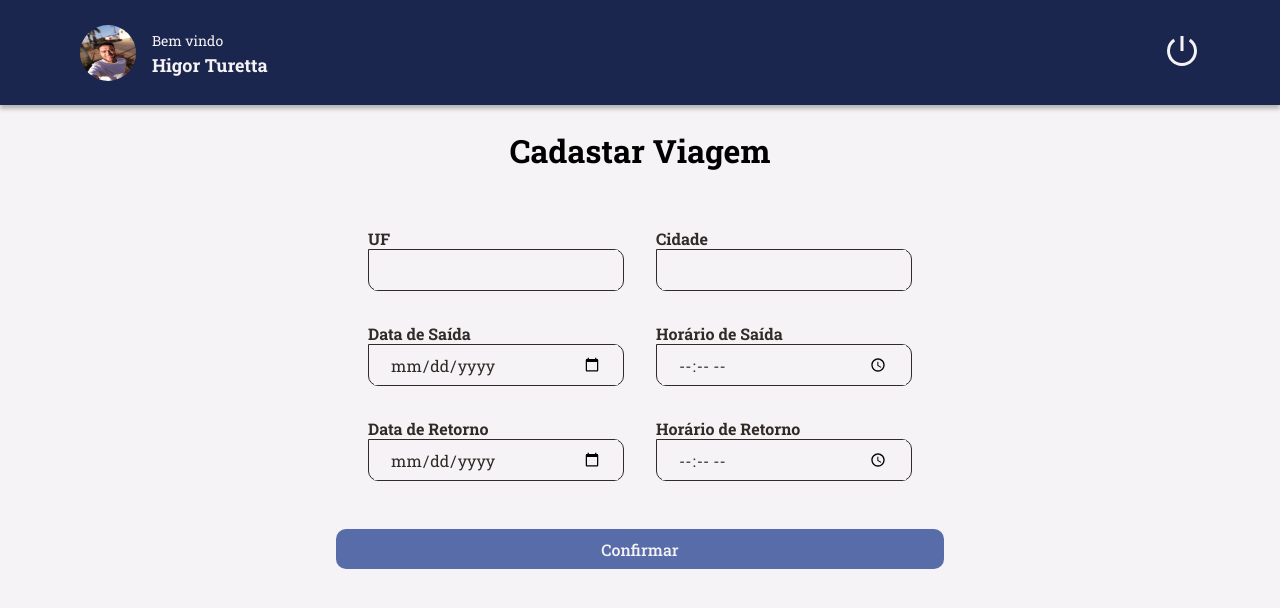
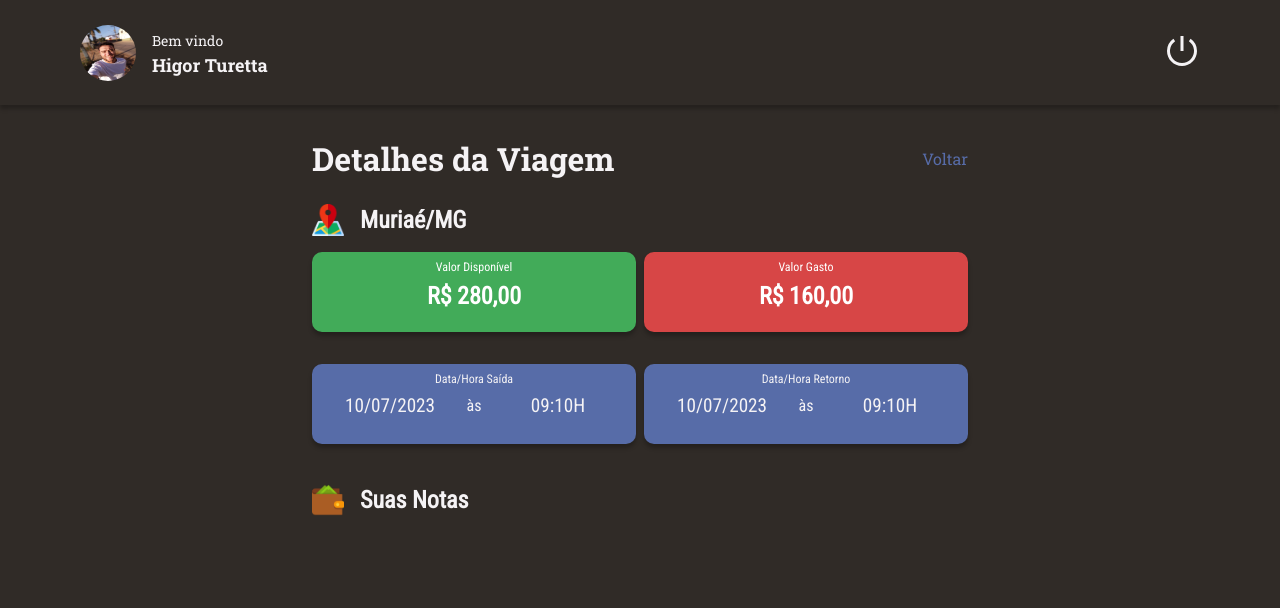
Before and after one commit to HigorTuretta/PrestaConc, a React (Vite) app: page / in a window 1280 px wide. Shown: the top 608 px of the page. Built offline with nearby package versions, Linux system fonts and the light colour scheme.

Commit message:
TripDetails

```diff
--- a/index.html
+++ b/index.html
@@ -1,12 +1,14 @@
-<!doctype html>
+<!DOCTYPE html>
 <html lang="en">
   <head>
     <meta charset="UTF-8" />
     <meta name="viewport" content="width=device-width, initial-scale=1.0" />
+    <link rel="preconnect" href="https://fonts.googleapis.com" />
+    <link rel="preconnect" href="https://fonts.gstatic.com" crossorigin />
     <link
-    href="https://fonts.googleapis.com/css2?family=DM+Sans:wght@400;700&family=Montserrat:wght@600;700&family=Roboto+Slab:wght@400;500;700&display=swap"
-    rel="stylesheet"
-  />
+      href="https://fonts.googleapis.com/css2?family=Roboto+Condensed&family=Roboto+Slab:wght@200;400;700&display=swap"
+      rel="stylesheet"
+    />
     <title>PrestaConc</title>
   </head>
   <body>
--- a/src/components/ButtonText/styles.js
+++ b/src/components/ButtonText/styles.js
@@ -3,7 +3,8 @@ import styled from "styled-components";
 export const Container = styled.button`
   background: none;
   color: ${({ theme, $isactive }) =>
-    $isactive ? theme.COLORS.BLUE_100 : theme.COLORS.BLUE_300};
+    $isactive ? theme.COLORS.BLUE_100 : theme.COLORS.GRAY_100};
   border: none;
   font-size: 16px;
+  cursor: ${({ $isactive }) => ($isactive ? "pointer" : "not-allowed")};
 `;
--- /dev/null
+++ b/src/components/DateTimeCard/index.jsx
@@ -0,0 +1,14 @@
+import { Container, InputArea } from "./styles";
+
+export function DateTimeCard({ title }) {
+  return (
+    <Container>
+      <h5>{title}</h5>
+      <InputArea>
+        <input type="text" value="10/07/2023" />
+        <p>às</p>
+        <input type="text" value="09:10H" />
+      </InputArea>
+    </Container>
+  );
+}
--- /dev/null
+++ b/src/components/DateTimeCard/styles.js
@@ -0,0 +1,44 @@
+import styled from "styled-components";
+
+export const Container = styled.div`
+  width: 100%;
+  height: 5rem;
+  padding: 0.5rem;
+  border-radius: 0.625rem;
+  background: ${({ theme }) => theme.COLORS.BLUE_100};
+  box-shadow: 0px 4px 4px 0px rgba(0, 0, 0, 0.25);
+
+  > h5 {
+    color: ${({ theme }) => theme.COLORS.WHITE};
+    text-align: center;
+    font-family: "Roboto Condensed", sans-serif;
+    font-size: 0.75rem;
+    font-style: normal;
+    font-weight: 500;
+    line-height: normal;
+    margin-bottom: 0.5rem;
+  }
+`;
+
+export const InputArea = styled.div`
+  display: flex;
+  justify-content: center;
+  align-items: center;
+  > p {
+    color: ${({ theme }) => theme.COLORS.WHITE};
+    font-family: "Roboto Condensed", sans-serif;
+    margin: 0 0.4rem;
+  }
+
+  > input {
+    color: ${({ theme }) => theme.COLORS.WHITE};
+    font-family: "Roboto Condensed", sans-serif;
+    font-size: 1.2rem;
+    background: none;
+    border: none;
+    outline: none;
+    appearance: none;
+    width: 100%;
+    text-align: center;
+  }
+`;
--- a/src/components/Header/styles.js
+++ b/src/components/Header/styles.js
@@ -1,11 +1,10 @@
 import styled from "styled-components";
-import { Link } from "react-router-dom";
 export const Container = styled.header`
   grid-area: header;
   height: 105px;
   width: 100%;
   box-shadow: 0px 4px 4px rgba(0, 0, 0, 0.25);
-  background-color: ${({ theme }) => theme.COLORS.BLUE_300};
+  background-color: ${({ theme }) => theme.COLORS.BACKGROUND_900};
 
   display: flex;
   justify-content: space-between;
--- /dev/null
+++ b/src/components/ValueCard/index.jsx
@@ -0,0 +1,10 @@
+import { Container } from "./styles";
+
+export function ValueCard({ title, value, IsRed = false }) {
+  return (
+    <Container $isred={IsRed}>
+      <h5>{title}</h5>
+      <h1>R$ {value}</h1>
+    </Container>
+  );
+}
--- /dev/null
+++ b/src/components/ValueCard/styles.js
@@ -0,0 +1,30 @@
+import styled from "styled-components";
+
+export const Container = styled.div`
+  width: 100%;
+  height: 5rem;;
+  padding: 0.5rem;
+  border-radius: 0.625rem;
+  background: ${({$isred}) => $isred ? '#D74646':'#42AB59'};
+  box-shadow: 0px 4px 4px 0px rgba(0, 0, 0, 0.25);
+
+  > h1 {
+    color: #fff;
+    text-align: center;
+    font-family: "Roboto Condensed", sans-serif;
+    font-size: 1.5rem;
+    font-style: normal;
+    font-weight: 700;
+    line-height: normal;
+  }
+  > h5 {
+    color: #fff;
+    text-align: center;
+    font-family: "Roboto Condensed", sans-serif;
+    font-size: 0.75rem;
+    font-style: normal;
+    font-weight: 500;
+    line-height: normal;
+    margin-bottom: 0.5rem;
+  }
+`;
--- a/src/main.jsx
+++ b/src/main.jsx
@@ -3,14 +3,14 @@ import ReactDOM from "react-dom/client";
 import { ThemeProvider } from "styled-components";
 import GlobalStyles from "./styles/global";
 import theme from "./styles/theme";
-import {CadTrip} from './pages/CadTrip'
+import {TripDetails} from './pages/TripDetails'
 
 
 ReactDOM.createRoot(document.getElementById("root")).render(
   <React.StrictMode>
     <ThemeProvider theme={theme}>
       <GlobalStyles />
-      <CadTrip />
+      <TripDetails />
     </ThemeProvider>
   </React.StrictMode>
 );
--- /dev/null
+++ b/src/pages/TripDetails/index.jsx
@@ -0,0 +1,39 @@
+import { Container, Title, CardArea } from "./styles";
+import { Header } from "../../components/Header";
+import { ButtonText } from "../../components/ButtonText";
+import { ValueCard } from "../../components/ValueCard";
+import { DateTimeCard } from "../../components/DateTimeCard";
+import mapIcon from "../../assets/map.png";
+import walletIcon from "../../assets/wallet.png";
+
+export function TripDetails() {
+  return (
+    <Container>
+      <Header />
+      <main>
+        <Title>
+          <h1>Detalhes da Viagem</h1>
+          <ButtonText title="Voltar" isAtive />
+        </Title>
+        <Title>
+          <h2>
+            <img src={mapIcon} alt="Icone de Mapa" /> Muriaé/MG
+          </h2>
+        </Title>
+        <CardArea>
+          <ValueCard title="Valor Disponível" value="280,00" IsRed={false} />
+          <ValueCard title="Valor Gasto" value="160,00" IsRed={true} />
+        </CardArea>
+        <CardArea>
+          <DateTimeCard title='Data/Hora Saída'/>
+          <DateTimeCard title='Data/Hora Retorno'/>
+        </CardArea>
+        <Title>
+          <h2>
+            <img src={walletIcon} alt="Icone de Carteira" /> Suas Notas
+          </h2>
+        </Title>
+      </main>
+    </Container>
+  );
+}
--- /dev/null
+++ b/src/pages/TripDetails/styles.js
@@ -0,0 +1,46 @@
+import styled from "styled-components";
+
+export const Container = styled.div`
+  height: 100vh;
+  width: 100%;
+
+  > main {
+    margin: 0 auto;
+    max-width: 720px;
+    padding: 2rem;
+  }
+`;
+
+export const Title = styled.header`
+  display: flex;
+  justify-content: space-between;
+  align-items: center;
+
+  > h1 {
+    color: ${({ theme }) => theme.COLORS.WHITE};
+    font-family: 'Roboto Slab', serif;
+    font-size: 2rem;
+  }
+  > h2 {
+    display: flex;
+    align-items: center;
+    color: ${({ theme }) => theme.COLORS.WHITE};
+    font-family: 'Roboto Condensed', sans-serif;
+    font-size: 1.5rem;
+    margin: 1.5rem 0 0 0;
+
+    img{
+        width: 2rem;
+        height: 2rem;
+        margin-right: 1rem;
+    }
+  }
+`;
+
+export const CardArea = styled.div`
+display: flex;
+justify-content:space-around;
+align-items:center;
+padding: 1rem 0 ;
+gap: 0.5rem;
+`
--- a/src/styles/global.js
+++ b/src/styles/global.js
@@ -9,6 +9,7 @@ export default createGlobalStyle`
 
     body{
         -webkit-font-smoothing: antialiased;
+        background-color: ${({theme}) => theme.COLORS.BACKGROUND_900}
     }
 
     body , input, button , textarea{
```
Also changed, not shown: src/assets/Map.png (added), src/assets/Wallet.png (added).
